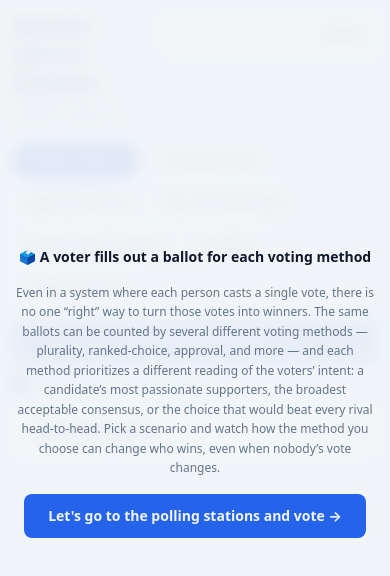
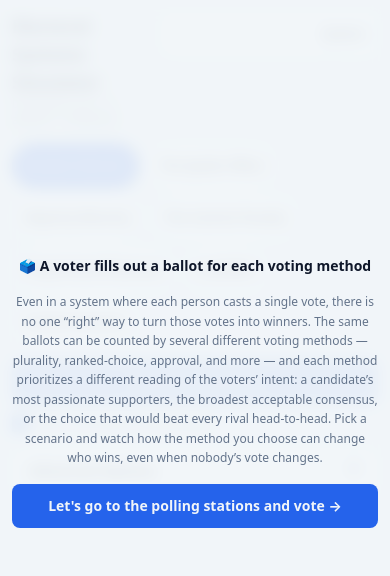
Before and after one commit to spinktec/spinktec, a React (Vite) app: page / in a window 390 px wide. Shown: the top 576 px of the page. Built offline with nearby package versions, Linux system fonts and the light colour scheme.

Commit message:
Fine-tune styles for accessibility and responsiveness, update package-lock with peer dependency metadata, and refine animations to prevent layout overflow.

```diff
--- a/src/App.tsx
+++ b/src/App.tsx
@@ -117,7 +117,7 @@ export default function App() {
                     if (s.id === 'custom') setAdvancedOpen(true);
                   }}
                   aria-describedby={tipId}
-                  className="rounded-full border px-3 py-2 text-xs font-semibold focus:outline-none focus-visible:ring-2"
+                  className="min-h-11 rounded-full border px-3 py-2 text-xs font-semibold focus:outline-none focus-visible:ring-2"
                   style={{
                     borderColor: active ? tokens.accent : tokens.border,
                     background: active ? tokens.accent : tokens.surface,
@@ -129,7 +129,7 @@ export default function App() {
                 <span
                   id={tipId}
                   role="tooltip"
-                  className="pointer-events-none absolute left-1/2 top-full z-20 mt-2 w-56 -translate-x-1/2 rounded-lg border p-2 text-xs leading-snug opacity-0 shadow-lg transition-opacity duration-150 group-hover:opacity-100 group-focus-within:opacity-100"
+                  className="pointer-events-none absolute left-1/2 top-full z-20 mt-2 w-56 max-w-[calc(100vw-2rem)] -translate-x-1/2 rounded-lg border p-2 text-xs leading-snug opacity-0 shadow-lg transition-opacity duration-150 group-hover:opacity-100 group-focus-within:opacity-100"
                   style={{
                     background: tokens.surface,
                     borderColor: tokens.border,
--- a/src/components/BallotOverlay.tsx
+++ b/src/components/BallotOverlay.tsx
@@ -117,12 +117,12 @@ export function BallotOverlay({ methods, candidateCount, tokens, onDone }: Props
 
   return (
     <div
-      className="fixed inset-0 z-50 flex items-center justify-center p-4 backdrop-blur-sm"
+      className="fixed inset-0 z-50 flex items-start justify-center overflow-y-auto p-3 backdrop-blur-sm sm:items-center sm:p-4"
       style={{ background: tokens.bg + 'E6' }}
       role="status"
       aria-label="Voters are filling out their ballots"
     >
-      <div className="flex w-full max-w-[1000px] flex-col gap-4">
+      <div className="my-auto flex w-full max-w-[1000px] flex-col gap-4 py-4">
         <h2 className="text-center text-sm font-bold sm:text-base" style={{ color: tokens.text }}>
           {phase === 'intro' && '🗳️ A voter fills out a ballot for each voting method'}
           {phase === 'marking' && '✍️ Marking the ballots…'}
@@ -148,7 +148,7 @@ export function BallotOverlay({ methods, candidateCount, tokens, onDone }: Props
               type="button"
               onClick={goToPolls}
               autoFocus
-              className="h-11 rounded-lg px-6 text-sm font-bold focus:outline-none focus-visible:ring-2"
+              className="min-h-11 w-full max-w-sm rounded-lg px-6 py-2 text-center text-sm font-bold leading-tight focus:outline-none focus-visible:ring-2 sm:w-auto"
               style={{ background: tokens.accent, color: tokens.bg }}
             >
               Let's go to the polling stations and vote →
@@ -195,7 +195,7 @@ export function BallotOverlay({ methods, candidateCount, tokens, onDone }: Props
               <span
                 id={`ballot-tip-${b.method}`}
                 role="tooltip"
-                className="pointer-events-none absolute bottom-full left-1/2 z-30 mb-2 w-60 -translate-x-1/2 rounded-lg border p-2 text-xs leading-snug opacity-0 shadow-xl transition-opacity duration-150 group-hover:opacity-100 group-focus-within:opacity-100"
+                className="pointer-events-none absolute bottom-full left-1/2 z-30 mb-2 w-60 max-w-[calc(100vw-2rem)] -translate-x-1/2 rounded-lg border p-2 text-xs leading-snug opacity-0 shadow-xl transition-opacity duration-150 group-hover:opacity-100 group-focus-within:opacity-100"
                 style={{ background: tokens.bg, borderColor: tokens.border, color: tokens.textDim }}
               >
                 <span className="mb-0.5 block font-semibold" style={{ color: tokens.text }}>
@@ -246,13 +246,13 @@ export function BallotOverlay({ methods, candidateCount, tokens, onDone }: Props
         </div>
         )}
 
-        <div className="flex min-h-[2.75rem] justify-center">
+        <div className="flex min-h-[2.75rem] justify-center px-3">
           {done && (
             <button
               type="button"
               onClick={onDone}
               autoFocus
-              className="h-11 rounded-lg px-6 text-sm font-bold transition-opacity focus:outline-none focus-visible:ring-2"
+              className="min-h-11 w-full max-w-sm rounded-lg px-6 py-2 text-center text-sm font-bold leading-tight transition-opacity focus:outline-none focus-visible:ring-2 sm:w-auto"
               style={{ background: tokens.accent, color: tokens.bg }}
             >
               View Election Results →
--- a/src/components/VerdictPanel.tsx
+++ b/src/components/VerdictPanel.tsx
@@ -30,7 +30,7 @@ export function VerdictPanel({ result, tokens, stats, onRunAnother }: Props) {
         Verdict
       </h2>
 
-      <div className="grid grid-cols-2 gap-3 sm:grid-cols-3">
+      <div className="grid grid-cols-1 gap-3 min-[400px]:grid-cols-2 sm:grid-cols-3">
         {result.results.map((r) => (
           <div key={r.method}>
             <div className="text-xs font-semibold" style={{ color: tokens.textDim }}>
@@ -68,14 +68,14 @@ export function VerdictPanel({ result, tokens, stats, onRunAnother }: Props) {
           : 'The methods disagreed. Candidates marked ◆ were elected by some methods but not all — a sign that vote-splitting, proportionality, or centrist appeal changed who won.'}
       </p>
 
-      <div className="flex items-center justify-between gap-3">
+      <div className="flex flex-col gap-3 sm:flex-row sm:items-center sm:justify-between">
         <span className="text-xs" style={{ color: tokens.textDim }}>
           {stats.total} elections run · {stats.differed} produced different winners across methods.
         </span>
         <button
           type="button"
           onClick={onRunAnother}
-          className="h-11 rounded-lg px-4 text-sm font-semibold focus:outline-none focus-visible:ring-2"
+          className="h-11 w-full shrink-0 rounded-lg px-4 text-sm font-semibold focus:outline-none focus-visible:ring-2 sm:w-auto"
           style={{ background: tokens.accent, color: tokens.bg }}
         >
           Run Another Election
--- a/src/index.css
+++ b/src/index.css
@@ -11,4 +11,7 @@ body {
   font-family: ui-sans-serif, system-ui, -apple-system, 'Segoe UI', Roboto,
     Helvetica, Arial, sans-serif;
   -webkit-font-smoothing: antialiased;
+  /* Prevent stray horizontal scroll from absolutely-positioned tooltips/
+     animations spilling past the viewport on small screens. */
+  overflow-x: hidden;
 }
```
Also changed, not shown: .claude/settings.local.json, 1 other file (tests, documents, lock files or other folders).
